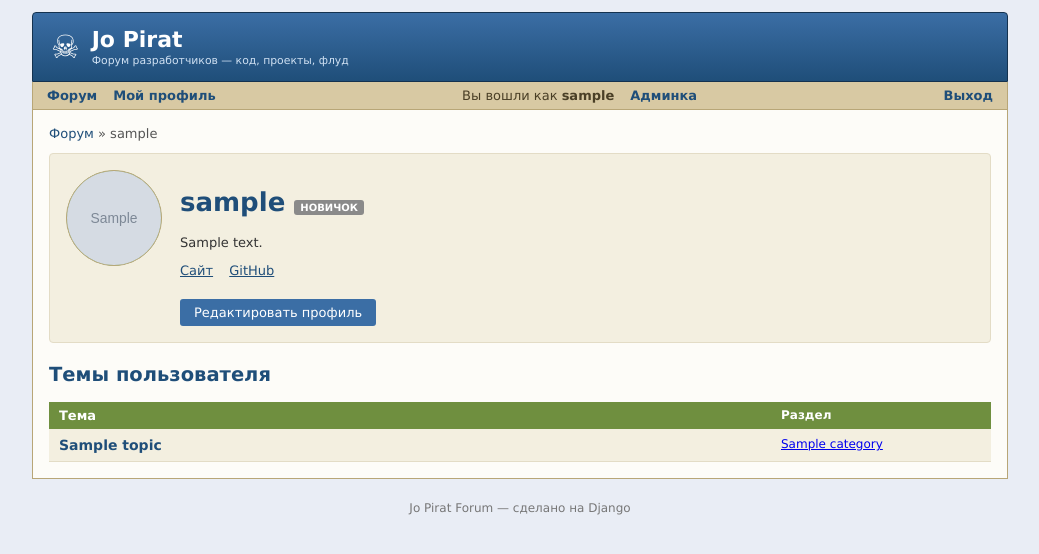
After one commit to Holego/jo-pirat-forum, a Django app: a page that uses board/templates/board/base.html in a window 1280 px wide. The commit adds this page. Shown: the top 554 px of the page, without its empty margins (120-1159 px from the left). Run offline with Django 5.2, Linux system fonts and the light colour scheme; a user stored in the database is signed in; tables that the repository leaves empty hold one stand-in row (values such as "Sample post"); grey boxes marked "Sample" are stand-in pictures.

Commit message:
Add user profiles (avatar, bio, links, status), post image attachments, Flood category and admin ban

```diff
--- a/board/templates/board/base.html
+++ b/board/templates/board/base.html
@@ -14,7 +14,7 @@
             <span class="logo-icon">☠</span>
             <span class="logo-text">
                 <strong>Jo Pirat</strong>
-                <small>Форум разработки и выкладки проектов</small>
+                <small>Форум разработчиков &mdash; код, проекты, флуд</small>
             </span>
         </a>
     </header>
@@ -22,6 +22,7 @@
     <nav class="topbar">
         <a href="{% url 'index' %}">Форум</a>
         {% if user.is_authenticated %}
+            <a href="{% url 'profile_detail' user.username %}">Мой профиль</a>
             <span class="topbar-user">Вы вошли как <strong>{{ user.username }}</strong></span>
             {% if user.is_staff %}<a href="{% url 'admin:index' %}">Админка</a>{% endif %}
             <form action="{% url 'logout' %}" method="post" class="inline-form">
--- a/board/templates/board/new_topic.html
+++ b/board/templates/board/new_topic.html
@@ -5,9 +5,12 @@
     <a href="{{ category.get_absolute_url }}">{{ category.name }}</a> &raquo; Новая тема
 </div>
 
-<form method="post" class="std-form">
+<form method="post" class="std-form" enctype="multipart/form-data">
     {% csrf_token %}
     {{ form.as_p }}
+    <div class="file-row">
+        <label>Приложить картинки (до 4): <input type="file" name="images" accept="image/*" multiple></label>
+    </div>
     <button type="submit" class="btn">Создать тему</button>
 </form>
 {% endblock %}
--- /dev/null
+++ b/board/templates/board/profile_detail.html
@@ -0,0 +1,41 @@
+{% extends 'board/base.html' %}
+{% block title %}{{ profile_user.username }} — Jo Pirat Forum{% endblock %}
+{% block content %}
+<div class="breadcrumbs"><a href="{% url 'index' %}">Форум</a> &raquo; {{ profile_user.username }}</div>
+
+<div class="profile-card">
+    {% if profile_user.profile.avatar %}
+        <img class="avatar avatar-big" src="{{ profile_user.profile.avatar.url }}" alt="{{ profile_user.username }}">
+    {% else %}
+        <span class="avatar avatar-big avatar-placeholder">{{ profile_user.username|first|upper }}</span>
+    {% endif %}
+    <div class="profile-info">
+        <h1 class="page-title">
+            {{ profile_user.username }}
+            <span class="status-badge status-{{ profile_user.profile.status }}">{{ profile_user.profile.get_status_display_ru }}</span>
+            {% if profile_user.profile.is_banned %}<span class="status-badge status-banned">забанен</span>{% endif %}
+        </h1>
+        {% if profile_user.profile.bio %}<p class="profile-bio">{{ profile_user.profile.bio|linebreaks }}</p>{% endif %}
+        <p class="profile-links">
+            {% if profile_user.profile.website %}<a href="{{ profile_user.profile.website }}" target="_blank" rel="noopener">Сайт</a>{% endif %}
+            {% if profile_user.profile.github %}<a href="{{ profile_user.profile.github }}" target="_blank" rel="noopener">GitHub</a>{% endif %}
+        </p>
+        {% if user == profile_user %}<a class="btn" href="{% url 'profile_edit' %}">Редактировать профиль</a>{% endif %}
+    </div>
+</div>
+
+<h2 class="page-title">Темы пользователя</h2>
+<table class="forum-table">
+    <thead><tr><th class="col-main">Тема</th><th class="col-last">Раздел</th></tr></thead>
+    <tbody>
+        {% for topic in topics %}
+        <tr>
+            <td class="col-main"><a href="{{ topic.get_absolute_url }}" class="topic-title">{{ topic.title }}</a></td>
+            <td class="col-last"><a href="{{ topic.category.get_absolute_url }}">{{ topic.category.name }}</a></td>
+        </tr>
+        {% empty %}
+        <tr><td colspan="2">Пока нет тем.</td></tr>
+        {% endfor %}
+    </tbody>
+</table>
+{% endblock %}
--- a/board/urls.py
+++ b/board/urls.py
@@ -5,6 +5,8 @@ from . import views
 urlpatterns = [
     path('', views.index, name='index'),
     path('register/', views.register, name='register'),
+    path('profile/edit/', views.profile_edit, name='profile_edit'),
+    path('u/<str:username>/', views.profile_detail, name='profile_detail'),
     path('c/<str:slug>/', views.category_detail, name='category_detail'),
     path('c/<str:slug>/new/', views.new_topic, name='new_topic'),
     path('c/<str:slug>/t/<int:pk>/', views.topic_detail, name='topic_detail'),
--- a/board/views.py
+++ b/board/views.py
@@ -1,11 +1,14 @@
 from django.contrib import messages
 from django.contrib.auth import login
 from django.contrib.auth.decorators import login_required
+from django.contrib.auth.models import User
 from django.db import transaction
 from django.shortcuts import get_object_or_404, redirect, render
 
-from .forms import NewTopicForm, PostForm, RegisterForm
-from .models import Category, Post, Topic
+from .forms import NewTopicForm, PostForm, ProfileForm, RegisterForm
+from .models import Category, Post, PostImage, Topic
+
+MAX_IMAGES_PER_POST = 4
 
 
 def index(request):
@@ -19,13 +22,28 @@ def category_detail(request, slug):
     return render(request, 'board/category_detail.html', {'category': category, 'topics': topics})
 
 
+def _save_post_images(request, post):
+    images = request.FILES.getlist('images')[:MAX_IMAGES_PER_POST]
+    for image in images:
+        PostImage.objects.create(post=post, image=image)
+
+
+def _blocked_if_banned(request):
+    if request.user.is_authenticated and getattr(request.user, 'profile', None) and request.user.profile.is_banned:
+        messages.error(request, 'Ваш аккаунт заблокирован, вы не можете писать на форуме.')
+        return True
+    return False
+
+
 def topic_detail(request, slug, pk):
     topic = get_object_or_404(Topic, pk=pk, category__slug=slug)
-    posts = topic.posts.select_related('author').all()
+    posts = topic.posts.select_related('author', 'author__profile').prefetch_related('images').all()
 
     if request.method == 'POST':
         if not request.user.is_authenticated:
             return redirect('login')
+        if _blocked_if_banned(request):
+            return redirect(topic.get_absolute_url())
         if topic.is_locked:
             messages.error(request, 'Тема закрыта для новых ответов.')
             return redirect(topic.get_absolute_url())
@@ -35,6 +53,7 @@ def topic_detail(request, slug, pk):
             post.topic = topic
             post.author = request.user
             post.save()
+            _save_post_images(request, post)
             return redirect(topic.get_absolute_url() + f'#post-{post.pk}')
     else:
         form = PostForm()
@@ -45,6 +64,8 @@ def topic_detail(request, slug, pk):
 @login_required
 def new_topic(request, slug):
     category = get_object_or_404(Category, slug=slug)
+    if _blocked_if_banned(request):
+        return redirect('index')
     if request.method == 'POST':
         form = NewTopicForm(request.POST)
         if form.is_valid():
@@ -53,7 +74,8 @@ def new_topic(request, slug):
                 topic.category = category
                 topic.author = request.user
                 topic.save()
-                Post.objects.create(topic=topic, author=request.user, body=form.cleaned_data['body'])
+                post = Post.objects.create(topic=topic, author=request.user, body=form.cleaned_data['body'])
+                _save_post_images(request, post)
             return redirect(topic.get_absolute_url())
     else:
         form = NewTopicForm()
@@ -71,3 +93,23 @@ def register(request):
     else:
         form = RegisterForm()
     return render(request, 'registration/register.html', {'form': form})
+
+
+def profile_detail(request, username):
+    profile_user = get_object_or_404(User, username=username)
+    topics = Topic.objects.filter(author=profile_user).select_related('category')[:20]
+    return render(request, 'board/profile_detail.html', {'profile_user': profile_user, 'topics': topics})
+
+
+@login_required
+def profile_edit(request):
+    profile = request.user.profile
+    if request.method == 'POST':
+        form = ProfileForm(request.POST, request.FILES, instance=profile)
+        if form.is_valid():
+            form.save()
+            messages.success(request, 'Профиль обновлён.')
+            return redirect('profile_detail', username=request.user.username)
+    else:
+        form = ProfileForm(instance=profile)
+    return render(request, 'board/profile_edit.html', {'form': form})
--- a/core/settings.py
+++ b/core/settings.py
@@ -123,6 +123,9 @@ STATIC_URL = 'static/'
 STATICFILES_DIRS = [BASE_DIR / 'static']
 STATIC_ROOT = BASE_DIR / 'staticfiles'
 
+MEDIA_URL = 'media/'
+MEDIA_ROOT = BASE_DIR / 'media'
+
 DEFAULT_AUTO_FIELD = 'django.db.models.BigAutoField'
 
 LOGIN_URL = 'login'
--- a/core/urls.py
+++ b/core/urls.py
@@ -1,10 +1,24 @@
+from django.conf import settings
+from django.conf.urls.static import static
 from django.contrib import admin
 from django.contrib.auth import views as auth_views
 from django.urls import include, path
 
+from board.forms import BanAwareAuthenticationForm
+
 urlpatterns = [
     path('admin/', admin.site.urls),
-    path('login/', auth_views.LoginView.as_view(template_name='registration/login.html'), name='login'),
+    path(
+        'login/',
+        auth_views.LoginView.as_view(
+            template_name='registration/login.html',
+            authentication_form=BanAwareAuthenticationForm,
+        ),
+        name='login',
+    ),
     path('logout/', auth_views.LogoutView.as_view(), name='logout'),
     path('', include('board.urls')),
 ]
+
+if settings.DEBUG:
+    urlpatterns += static(settings.MEDIA_URL, document_root=settings.MEDIA_ROOT)
--- a/requirements.txt
+++ b/requirements.txt
@@ -1 +1,2 @@
 Django>=6.1,<7.0
+Pillow>=11.0
--- a/static/css/forum.css
+++ b/static/css/forum.css
@@ -103,6 +103,50 @@ body {
 .post-meta { color: #999; font-size: 11px; margin-bottom: 6px; }
 .post-content { white-space: pre-wrap; line-height: 1.5; }
 
+.author-link { display: flex; align-items: center; gap: 8px; text-decoration: none; color: #1f4e79; margin-bottom: 6px; }
+.author-link:hover { text-decoration: underline; }
+.avatar {
+    width: 36px; height: 36px; border-radius: 50%;
+    object-fit: cover; border: 1px solid #b8a677;
+    display: inline-flex; align-items: center; justify-content: center;
+    background: #6f8f3f; color: #fff; font-weight: bold; flex-shrink: 0;
+}
+.avatar-placeholder { font-size: 16px; }
+.avatar-big { width: 96px; height: 96px; font-size: 36px; }
+
+.status-badge {
+    display: inline-block;
+    font-size: 10px;
+    font-weight: bold;
+    padding: 2px 6px;
+    border-radius: 3px;
+    color: #fff;
+    background: #8a8a8a;
+    text-transform: uppercase;
+}
+.status-newbie { background: #8a8a8a; }
+.status-member { background: #3b6ea5; }
+.status-veteran { background: #6f8f3f; }
+.status-moderator { background: #b5843b; }
+.status-banned { background: #b5443b; }
+
+.post-images { display: flex; flex-wrap: wrap; gap: 8px; margin-top: 10px; }
+.post-images img {
+    max-width: 160px; max-height: 160px; border: 1px solid #b8a677;
+    border-radius: 3px; object-fit: cover;
+}
+
+.profile-card {
+    display: flex; gap: 18px; padding: 16px;
+    border: 1px solid #e3dcc6; border-radius: 4px;
+    background: #f3efe0; margin-bottom: 20px;
+}
+.profile-bio { margin: 8px 0; }
+.profile-links a { margin-right: 12px; color: #1f4e79; }
+.profile-info .btn { margin-top: 8px; }
+
+.file-row { margin: 10px 0; font-size: 12px; color: #555; }
+
 .reply-form textarea, .std-form textarea, .std-form input {
     width: 100%;
     padding: 8px;
```
Also changed, not shown: board/admin.py (+25 -1 lines), board/forms.py (+24 -3 lines), board/management/commands/seed_forum.py (+5 -3 lines), board/models.py (+46 -0 lines), board/templates/board/profile_edit.html (added, +9 -0 lines), board/templates/board/topic_detail.html (+20 -2 lines), README.md, board/migrations/0002_postimage_profile.py (added), 1 other file.
